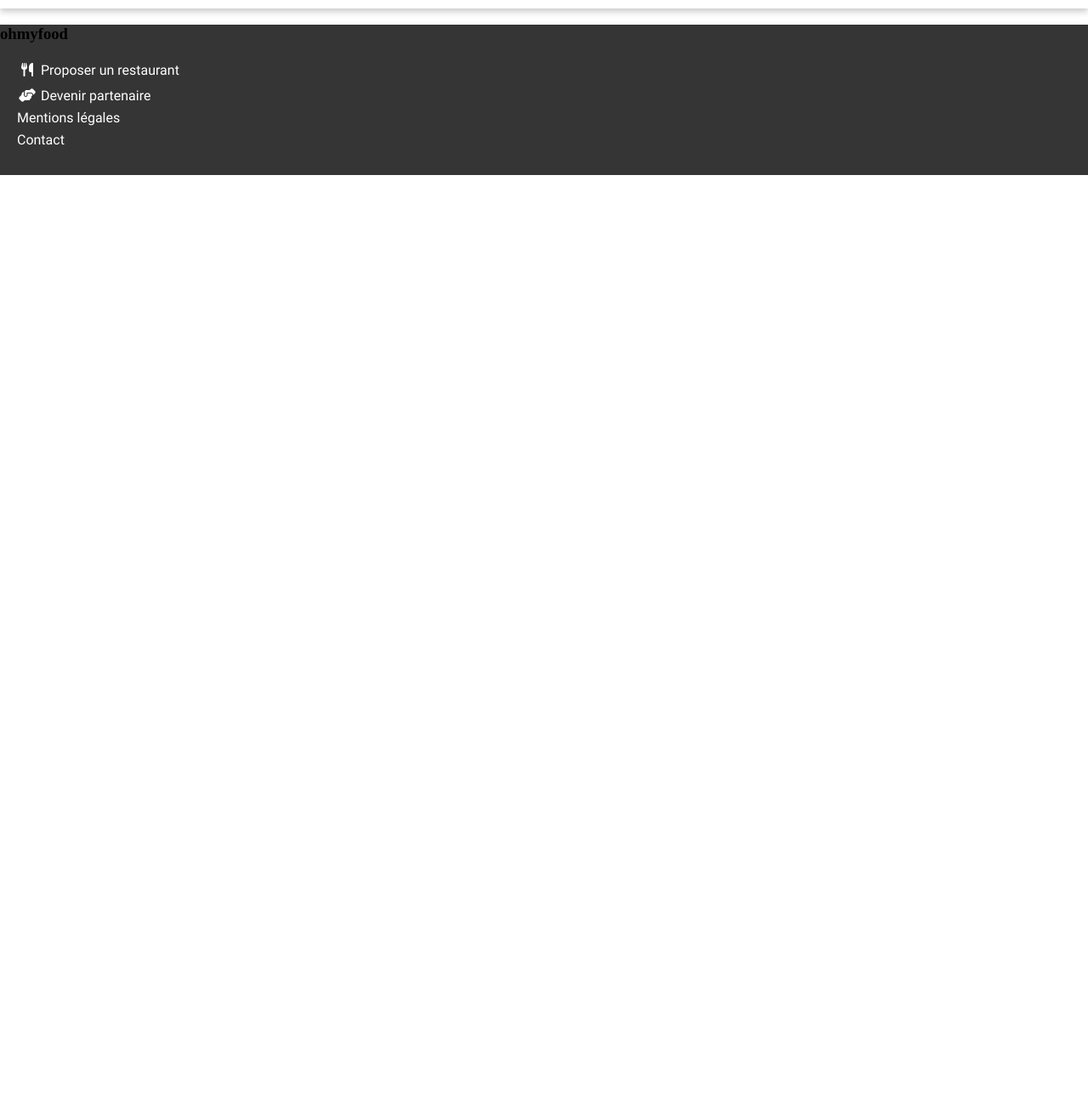
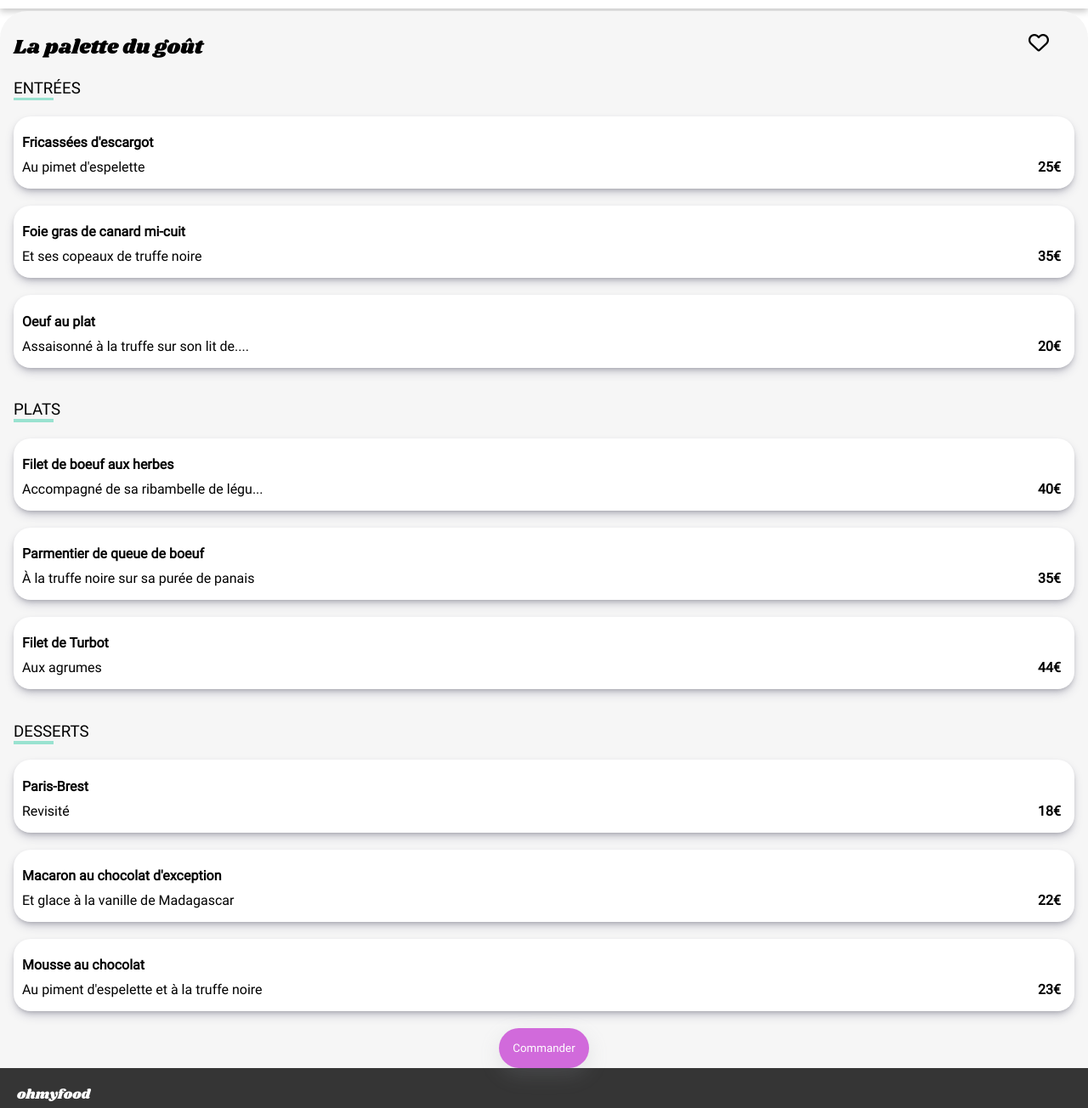
Before and after one commit to HugoDlhOC/HugoDelahaye_3_21102021, a website: page menu_la_palette_du_gout.html in a window 1280 px wide. Shown: the part 80-1384 px from the top of the page at 85% size. Before the commit the page ends 800 px from the top, so only its background shows below. Drawn offline with Linux system fonts and the light colour scheme.

Commit message:
Stylisation_la_palette_du_gout

```diff
--- a/menu_la_palette_du_gout.html
+++ b/menu_la_palette_du_gout.html
@@ -11,9 +11,78 @@
     <header>
         <h1>ohmyfood</h1>
     </header>
+    <section class="section_carte">
+        <div class="titre_et_coeur">
+            <h2>La palette du goût<i class="far fa-heart"></i></h2>
+        </div>
 
+        <div class="entrees">
+            <h3>ENTRÉES</h3>
+            <div class="liste_choix_carte">
+                <article class="item">
+                    <h4>Fricassées d'escargot</h4>
+                    <p>Au pimet d'espelette<span><strong>25€</strong></span></p>
+                </article>
+
+                <article class="item">
+                    <h4>Foie gras de canard mi-cuit</h4>
+                    <p>Et ses copeaux de truffe noire<span><strong>35€</strong></span></p>
+                </article>
+
+                <article class="item">
+                    <h4>Oeuf au plat</h4>
+                    <p>Assaisonné à la truffe sur son lit de....<span><strong>20€</strong></span></p>
+                </article>
+            </div>
+        </div>
+
+        <div class="plats">
+            <h3>PLATS</h3>
+            <div class="liste_choix_carte">
+                <article class="item">
+                    <h4>Filet de boeuf aux herbes</h4>
+                    <p>Accompagné de sa ribambelle de légu...<span><strong>40€</strong></span></p>
+                </article>
+
+                <article class="item">
+                    <h4>Parmentier de queue de boeuf</h4>
+                    <p>À la truffe noire sur sa purée de panais<span><strong>35€</strong></span></p>
+                </article>
+
+                <article class="item">
+                    <h4>Filet de Turbot</h4>
+                    <p>Aux agrumes<span><strong>44€</strong></span></p>
+                </article>
+            </div>
+        </div>
+
+        <div class="desserts">
+            <h3>DESSERTS</h3>
+            <div class="liste_choix_carte">
+                <article class="item">
+                    <h4>Paris-Brest</h4>
+                    <p>Revisité<span><strong>18€</strong></span></p>
+                </article>
+
+                <article class="item">
+                    <h4>Macaron au chocolat d'exception</h4>
+                    <p>Et glace à la vanille de Madagascar<span><strong>22€</strong></span></p>
+                </article>
+
+                <article class="item">
+                    <h4>Mousse au chocolat</h4>
+                    <p>Au piment d'espelette et à la truffe noire<span><strong>23€</strong></span></p>
+                </article>
+            </div>
+        </div>
+        <div class="commande_bouton">
+            <button class="btn btn-commander">
+                <span>Commander</span>
+            </button>
+        </div>
+    </section>
     <footer>
-        <h3>ohmyfood</h3>
+        <p>ohmyfood</p>
         <ul>
             <li>
                 <i class="fas fa-utensils"></i>
--- a/sass/layout/_footer.scss
+++ b/sass/layout/_footer.scss
@@ -8,6 +8,7 @@
         font-family: 'Shrikhand', Arial, Helvetica, sans-serif;
         color: #ffffff;
         padding: 20px 0px 0px 20px;
+        margin-top: 0;
     }
 
     ul
--- a/sass/main.scss
+++ b/sass/main.scss
@@ -5,4 +5,5 @@
 @import "./pages/section_localisation_reservation";
 @import "./layout/body";
 @import "./pages/section_fonctionnement";
-@import "./pages/section_restaurants"
+@import "./pages/section_restaurants";
+@import "./pages/section_carte"
--- /dev/null
+++ b/sass/pages/_section_carte.scss
@@ -0,0 +1,76 @@
+.section_carte{
+    background-color: #f6f6f6;
+    border-radius: 32px 32px 0px 0px;
+
+    .titre_et_coeur{
+        padding-top: 5px;
+
+        h2{
+            font-family: 'Shrikhand', Arial, Helvetica, sans-serif;
+            font-weight: normal;
+            display: flex;
+            justify-content: space-between;
+            margin-right: 30px;
+        }
+    }
+
+    h3{
+        font-weight: normal;
+
+        /*
+        After crée un pseudo-élément qui sera le dernier enfant de l'élément sélectionné.
+        Il est souvent utilisé pour ajouter du contenu cosmétique à un élément,
+        en utilisant la propriété CSS content. Par défaut, ce contenu est de type « en ligne ».     */
+        &::after{       //Permet de créer une barre bleu turquoise
+            content: "";    /*Sinon, aucun affichage*/
+            display: block;
+            height: 3.5px;
+            width: 47px;
+            background-color: #99e2d0;
+        }
+    }
+
+    .liste_choix_carte{
+        display: flex;
+        flex-direction: column;
+
+        article{
+            margin-bottom: 20px;
+            background-color: white;
+            border-radius: 20px;
+            box-shadow: rgba(50, 50, 93, 0.25) 0px 6px 12px -2px, rgba(0, 0, 0, 0.3) 0px 3px 7px -3px;
+
+            h4, p{
+                margin-left: 10px;
+            }
+
+            h4{
+                margin-bottom: 10px;
+            }
+
+            p{
+                display: flex;
+                justify-content: space-between;
+                margin-top: 0;
+
+                span{
+                    margin-right: 16px;
+                }
+            }
+        }
+    }
+    .commande_bouton{
+        display: flex;
+        flex-direction: column;
+        align-items: center;
+
+        .btn-commander{
+
+        }
+    }
+}
+
+.section_carte > *{
+    margin-left: 16px;
+    margin-right: 16px;
+}
--- a/sass/pages/_section_restaurants.scss
+++ b/sass/pages/_section_restaurants.scss
@@ -14,12 +14,12 @@
         a{
             text-decoration: none;
             color: black;
+            margin-bottom: 20px;
 
             article{
                 display: flex;
                 flex-direction: column;
                 background-color: white;
-                margin-bottom: 20px;
                 border-radius: 16px;
 
                 img{
```
Also changed, not shown: index.html (+4 -4 lines), menu_a_la_francaise.html (+11 -11 lines), menu_la_note_enchantee.html (+12 -12 lines), menu_le_delice_des_sens.html (+1 -1 lines), public/css/style.css, 1 other file.
